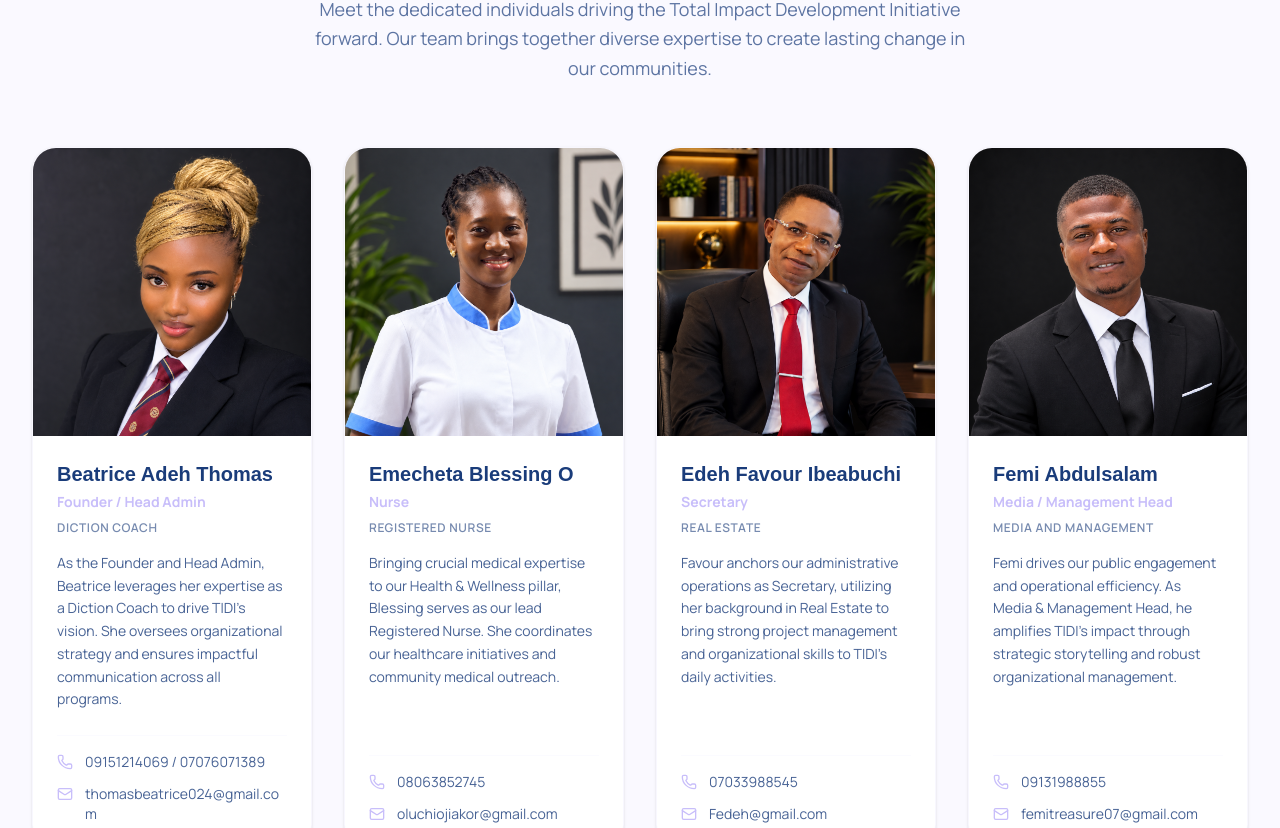
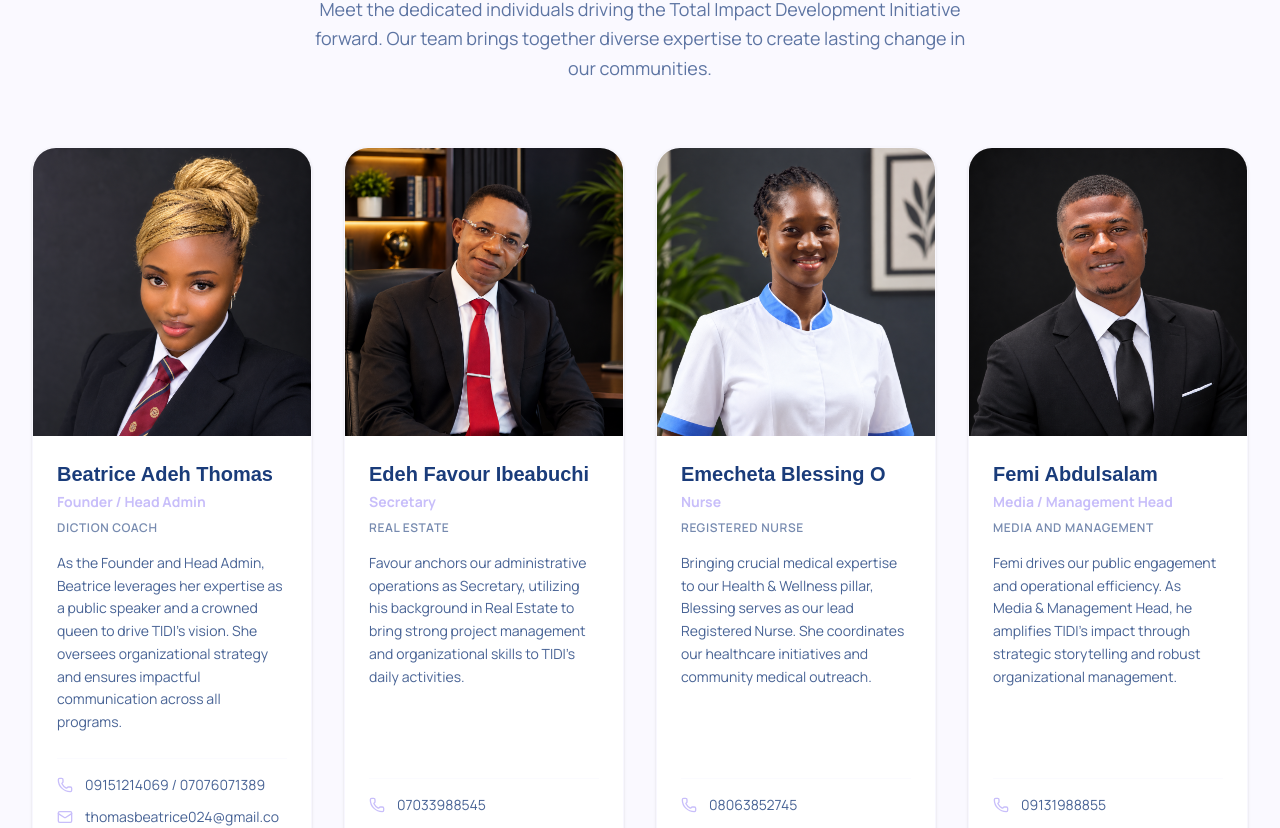
Before and after one commit to olivesp24-commits/TIDI, a Next.js app: page /team in a window 1280 px wide. Shown: the part 269-1097 px from the top of the page. Built offline with nearby package versions, Linux system fonts and the light colour scheme; a web font is replaced by a local one.

Commit message:
i did some correction on the dictation change the position of a team member profile

```diff
--- a/src/app/about/page.tsx
+++ b/src/app/about/page.tsx
@@ -55,7 +55,7 @@ export default function AboutPage() {
               Empowering the Vulnerable.
             </h1>
             <p className="reveal-item opacity-0 text-lg text-brand-navy/70 leading-relaxed">
-              The Total Impact Development Initiative (TIDI) is a non-governmental organization committed to eradicating poverty and creating equitable opportunities across marginalized communities in Nigeria.
+              Total Impact Development Initiative (TIDI) is a non-governmental organization committed to eradicating poverty and creating equitable opportunities across marginalized communities in Nigeria.
             </p>
           </div>
           <div className="reveal-item opacity-0 relative h-[500px] lg:h-[700px] w-full rounded-3xl overflow-hidden shadow-xl">
--- a/src/app/team/page.tsx
+++ b/src/app/team/page.tsx
@@ -11,10 +11,19 @@ const teamMembers = [
     name: "Beatrice Adeh Thomas",
     role: "Founder / Head Admin",
     profession: "Diction Coach",
-    bio: "As the Founder and Head Admin, Beatrice leverages her expertise as a Diction Coach to drive TIDI's vision. She oversees organizational strategy and ensures impactful communication across all programs.",
+    bio: "As the Founder and Head Admin, Beatrice leverages her expertise as a public speaker and a crowned queen to drive TIDI's vision. She oversees organizational strategy and ensures impactful communication across all programs.",
     phone: "09151214069 / 07076071389",
     email: "thomasbeatrice024@gmail.com",
     image: "/asset/founder-image.png"
+  },
+  {
+    name: "Edeh Favour Ibeabuchi",
+    role: "Secretary",
+    profession: "Real Estate",
+    bio: "Favour anchors our administrative operations as Secretary, utilizing his background in Real Estate to bring strong project management and organizational skills to TIDI's daily activities.",
+    phone: "07033988545",
+    email: "Fedeh@gmail.com",
+    image: "/asset/secretary-image.png"
   },
   {
     name: "Emecheta Blessing O",
@@ -24,15 +33,6 @@ const teamMembers = [
     phone: "08063852745",
     email: "oluchiojiakor@gmail.com",
     image: "/asset/registered-nurse-image.png"
-  },
-  {
-    name: "Edeh Favour Ibeabuchi",
-    role: "Secretary",
-    profession: "Real Estate",
-    bio: "Favour anchors our administrative operations as Secretary, utilizing her background in Real Estate to bring strong project management and organizational skills to TIDI's daily activities.",
-    phone: "07033988545",
-    email: "Fedeh@gmail.com",
-    image: "/asset/secretary-image.png"
   },
   {
     name: "Femi Abdulsalam",
--- a/src/features/home/components/FounderSpotlight.tsx
+++ b/src/features/home/components/FounderSpotlight.tsx
@@ -31,7 +31,7 @@ export function FounderSpotlight() {
                 At TIDI, we believe that true development is not something done <em>to</em> a community, but something built <em>with</em> them.
               </p>
               <p>
-                Our organization was founded on a simple premise: when you provide equitable access to education, health, and human services, individuals are empowered to break cycles of vulnerability and shape their own futures. We are not just giving aid; we are investing in human capital.
+                Our organization was founded on a simple promise: when you provide equitable access to education, health, and human services, individuals are empowered to break cycles of vulnerability and shape their own futures. We are not just giving aid; we are investing in human capital.
               </p>
               <p>
                 Through locally led solutions, we ensure that every initiative is culturally resonant and sustainable long after initial interventions have concluded.
```
